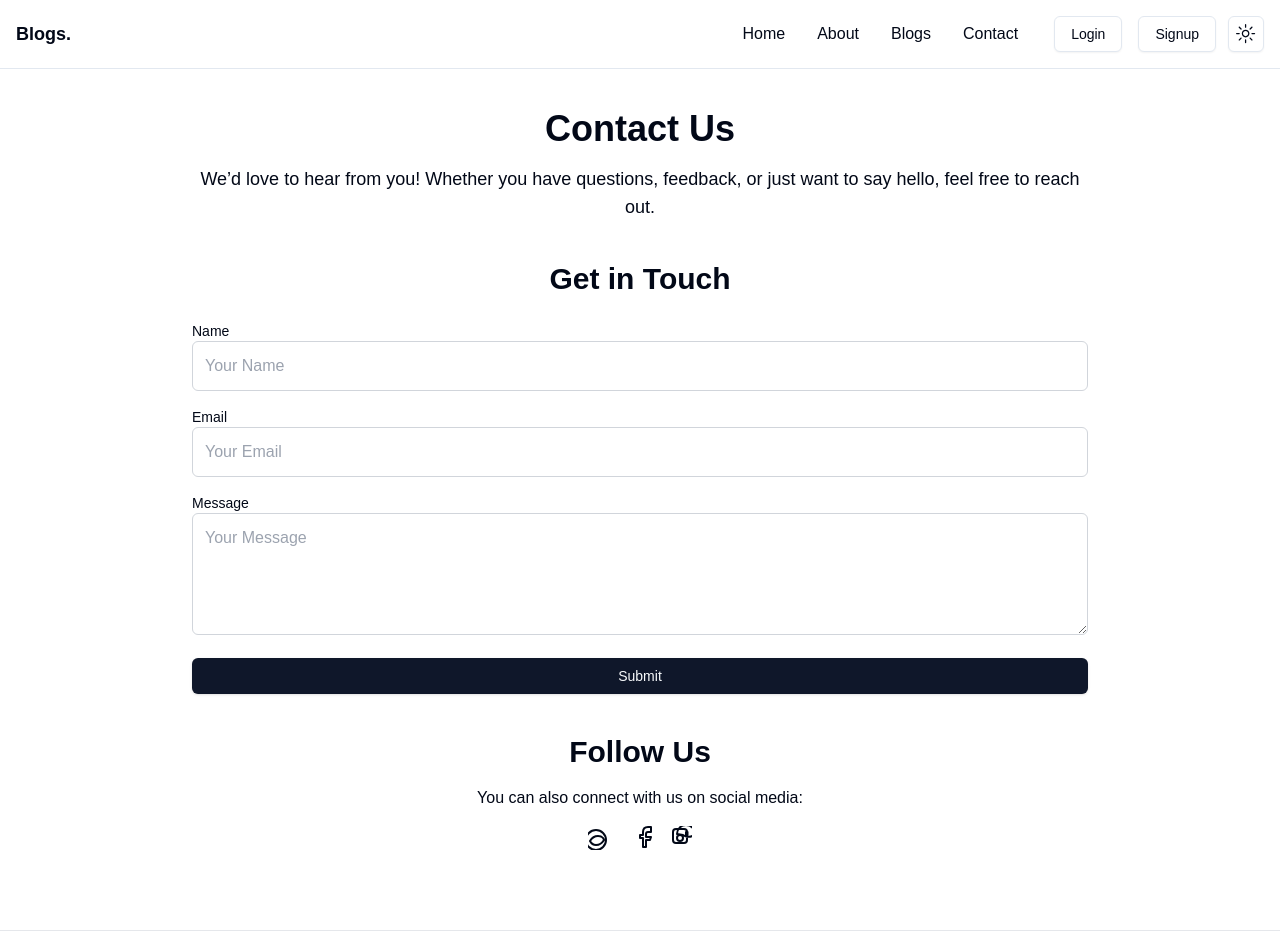
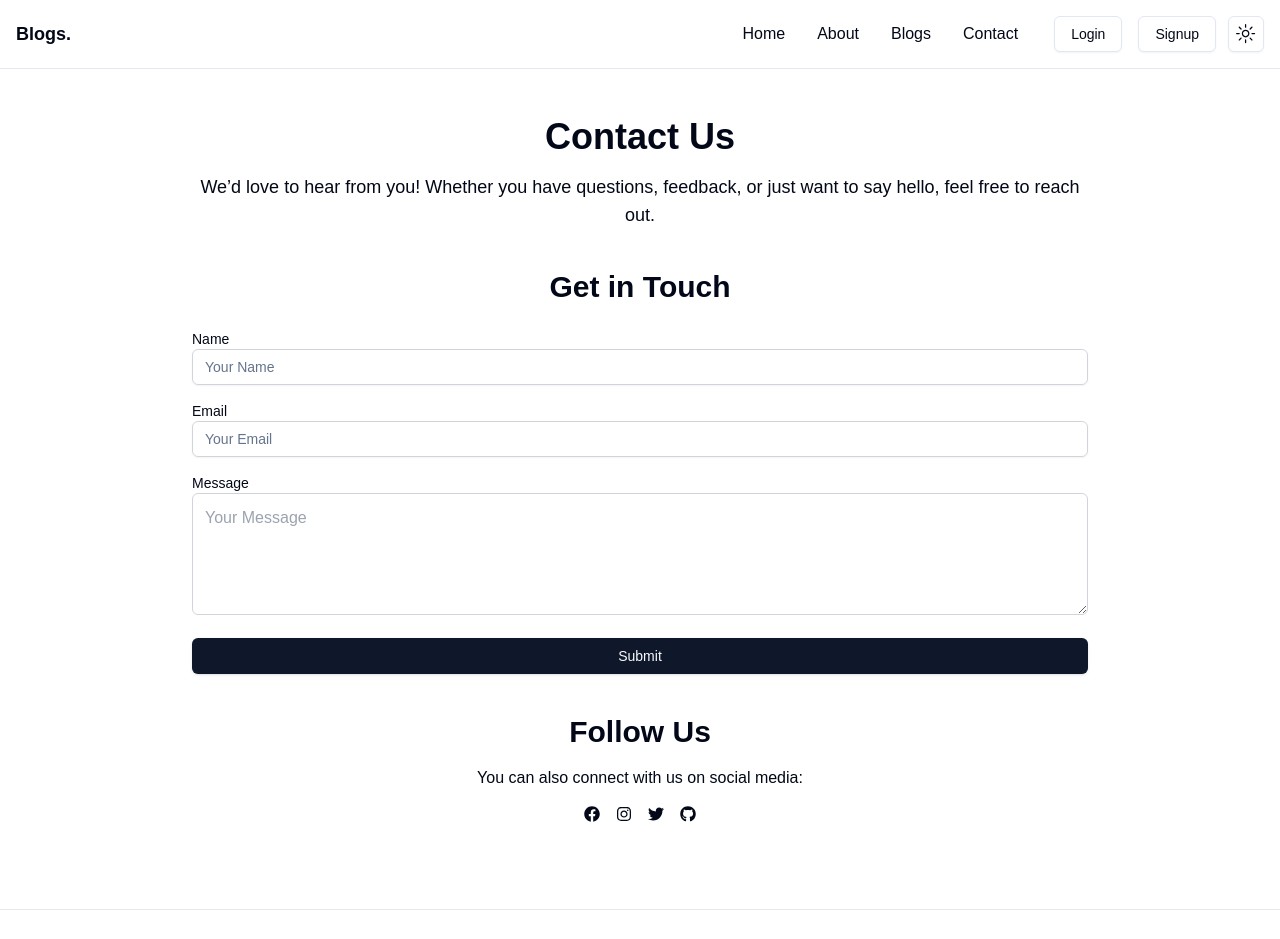
Before and after one commit to rameessiyad/Nextjs-Blog-app-frontend, a Next.js app: page /contact in a window 1280 px wide. Shown: the top 939 px of the page. Built offline with nearby package versions, Linux system fonts and the light colour scheme.

Commit message:
contact page updated

```diff
--- a/app/contact/page.js
+++ b/app/contact/page.js
@@ -1,5 +1,7 @@
 import { Button } from '@/components/ui/button';
 import React from 'react';
+import { Input } from '@/components/ui/input';
+import { FaFacebook, FaGithub, FaInstagram, FaTwitter } from 'react-icons/fa';
 
 const page = () => {
     return (
@@ -17,7 +19,7 @@ const page = () => {
                             <label htmlFor="name" className="block text-left text-sm font-medium">
                                 Name
                             </label>
-                            <input
+                            <Input
                                 type="text"
                                 id="name"
                                 placeholder="Your Name"
@@ -29,7 +31,7 @@ const page = () => {
                             <label htmlFor="email" className="block text-left text-sm font-medium">
                                 Email
                             </label>
-                            <input
+                            <Input
                                 type="email"
                                 id="email"
                                 placeholder="Your Email"
@@ -49,29 +51,22 @@ const page = () => {
                                 required
                             />
                         </div>
-                        <Button className="w-full">Submit</Button>
+                        <div className="w-full mt-8">
+                            <a href="mailto:rameessiyad26@gmail.com">
+                                <Button className="w-full">Submit</Button>
+                            </a>
+                        </div>
                     </form>
                 </div>
 
                 <div className="mt-10">
                     <h2 className="text-3xl font-semibold">Follow Us</h2>
                     <p className="mt-4">You can also connect with us on social media:</p>
-                    <div className="flex justify-center space-x-4 mt-4">
-                        <a href="https://twitter.com" target="_blank" rel="noopener noreferrer" className="hover:opacity-80 transition duration-300">
-                            <svg xmlns="http://www.w3.org/2000/svg" className="h-6 w-6" fill="none" viewBox="0 0 24 24" stroke="currentColor">
-                                <path strokeLinecap="round" strokeLinejoin="round" strokeWidth={2} d="M8 19c-4 0-6-4-6-4s3-5 8-5 6 4 6 4-3 5-8 5zm10-5a10 10 0 11-20 0 10 10 0 0120 0z" />
-                            </svg>
-                        </a>
-                        <a href="https://facebook.com" target="_blank" rel="noopener noreferrer" className="hover:opacity-80 transition duration-300">
-                            <svg xmlns="http://www.w3.org/2000/svg" className="h-6 w-6" fill="none" viewBox="0 0 24 24" stroke="currentColor">
-                                <path strokeLinecap="round" strokeLinejoin="round" strokeWidth={2} d="M15 12h-3v-3h3v-3c0-3 2-5 5-5h3v5h-3c-1 0-2 1-2 2v3h5l-1 3h-4v7h-3v-7z" />
-                            </svg>
-                        </a>
-                        <a href="https://instagram.com" target="_blank" rel="noopener noreferrer" className="hover:opacity-80 transition duration-300">
-                            <svg xmlns="http://www.w3.org/2000/svg" className="h-6 w-6" fill="none" viewBox="0 0 24 24" stroke="currentColor">
-                                <path strokeLinecap="round" strokeLinejoin="round" strokeWidth={2} d="M16 3h-8a3 3 0 00-3 3v8a3 3 0 003 3h8a3 3 0 003-3V6a3 3 0 00-3-3zM12 15a3 3 0 100-6 3 3 0 000 6zm6-9h1.5v3H18V6zm-9 2a9 9 0 1118 0A9 9 0 0115 9z" />
-                            </svg>
-                        </a>
+                    <div className="flex justify-center items-center space-x-4 mt-4">
+                        <div><FaFacebook /></div>
+                        <div><FaInstagram /></div>
+                        <div><FaTwitter /></div>
+                        <div><FaGithub /></div>
                     </div>
                 </div>
             </div>
--- a/components/Navbar.js
+++ b/components/Navbar.js
@@ -57,13 +57,13 @@ const Navbar = () => {
                                         <Link href="/">
                                             Home
                                         </Link>
-                                        <Link href="/">
+                                        <Link href="/about">
                                             About
                                         </Link>
-                                        <Link href="/">
+                                        <Link href="/blogs">
                                             Blogs
                                         </Link>
-                                        <Link href="/">
+                                        <Link href="/contact">
                                             Contact
                                         </Link>
                                         <div>
```
